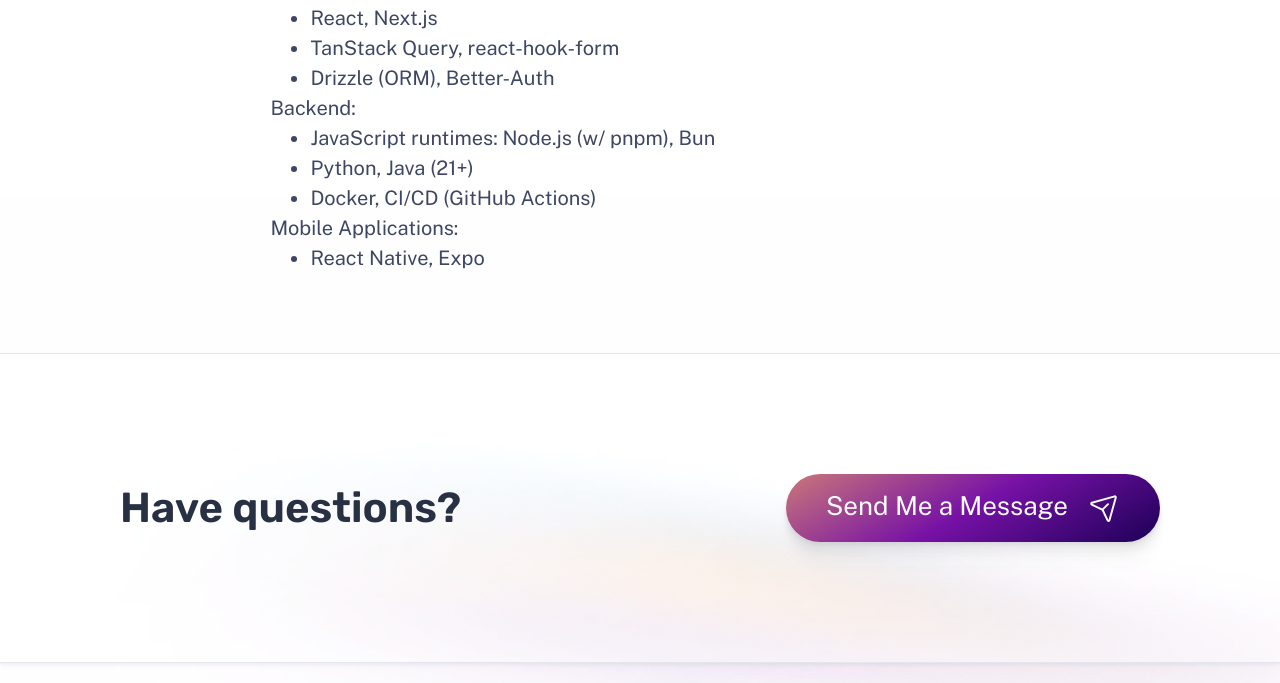
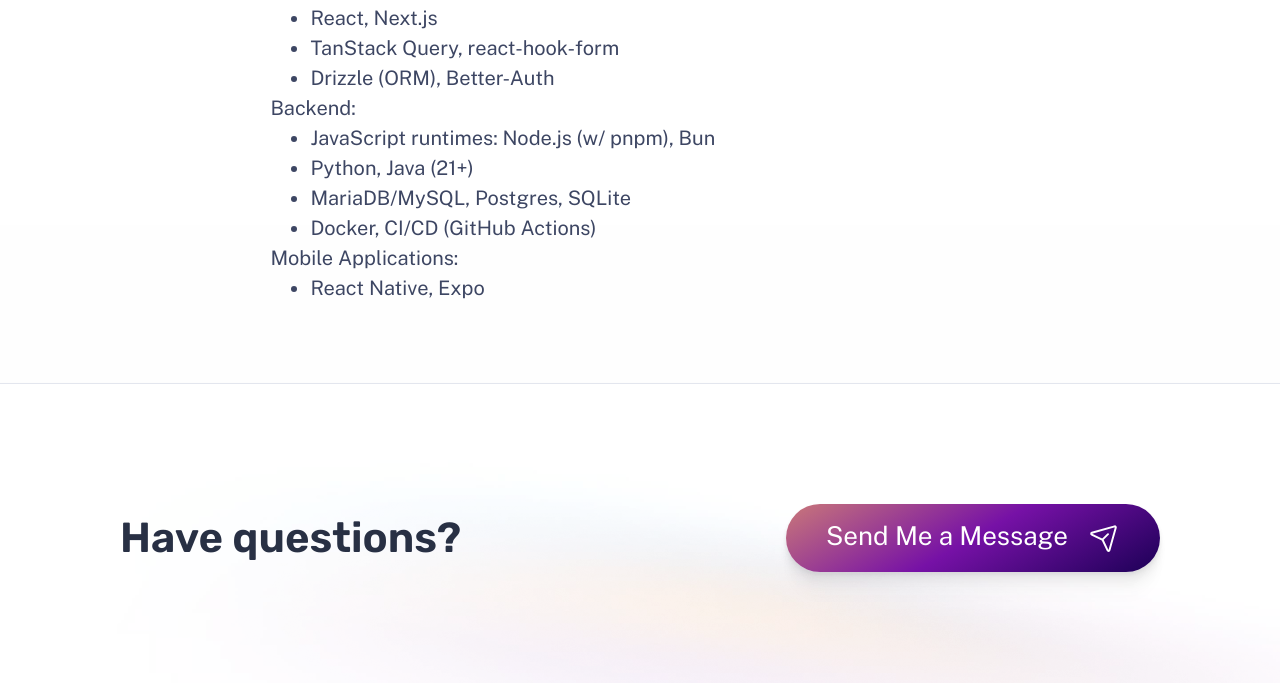
Before and after one commit to CarelessInternet/portfolio, an Astro site: page /about in a window 1280 px wide. Shown: the part 1353-2036 px from the top of the page. Built offline with nearby package versions, Linux system fonts and the light colour scheme; Astro itself is replaced by a stand-in of ours.

Commit message:
chore(about): add databases to tech stack

```diff
--- a/src/pages/about.astro
+++ b/src/pages/about.astro
@@ -59,6 +59,7 @@
 						<ul>
 							<li>JavaScript runtimes: Node.js (w/ pnpm), Bun</li>
 							<li>Python, Java (21+)</li>
+							<li>MariaDB/MySQL, Postgres, SQLite</li>
 							<li>Docker, CI/CD (GitHub Actions)</li>
 						</ul>
 					</p>
```
